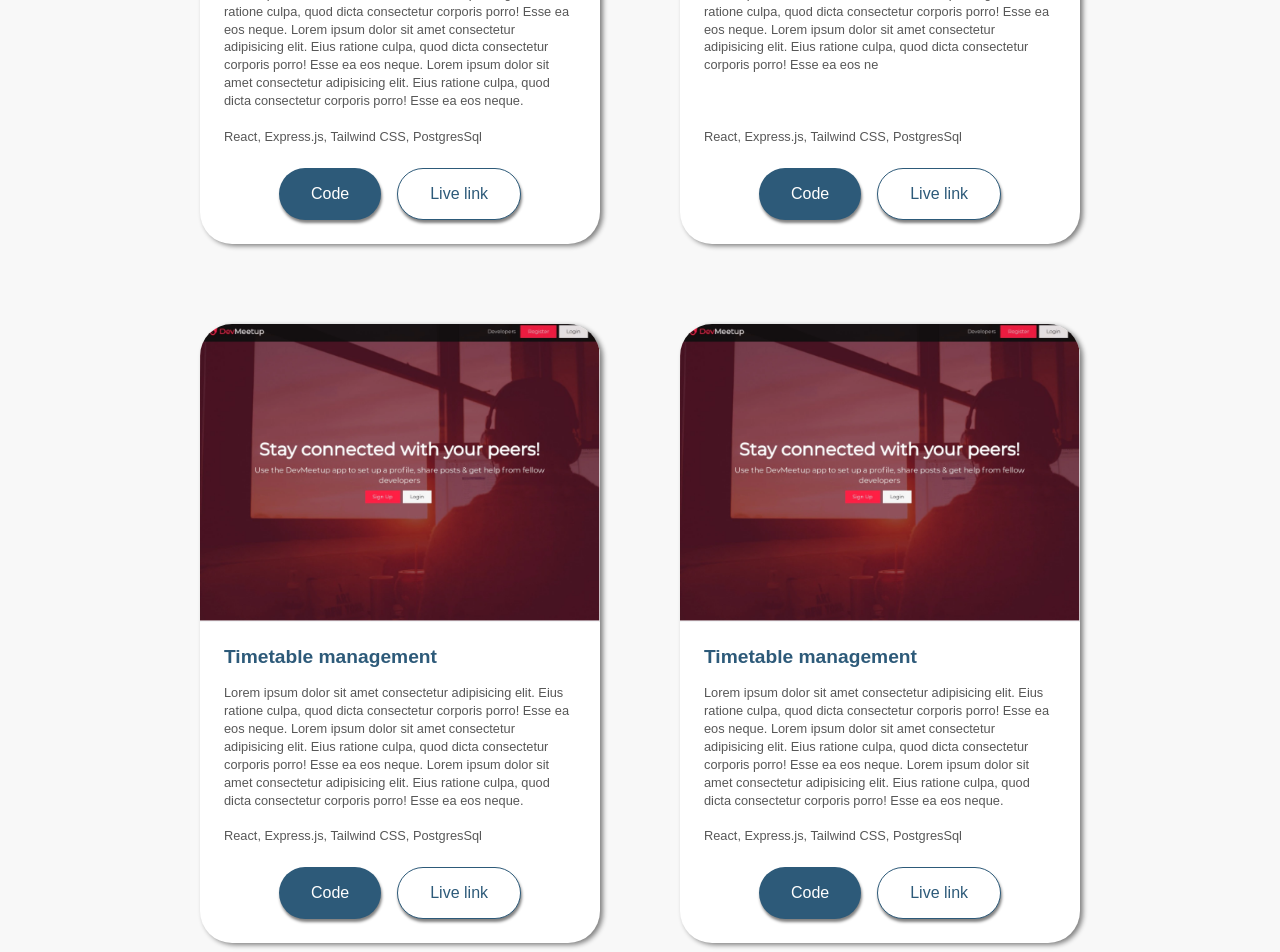
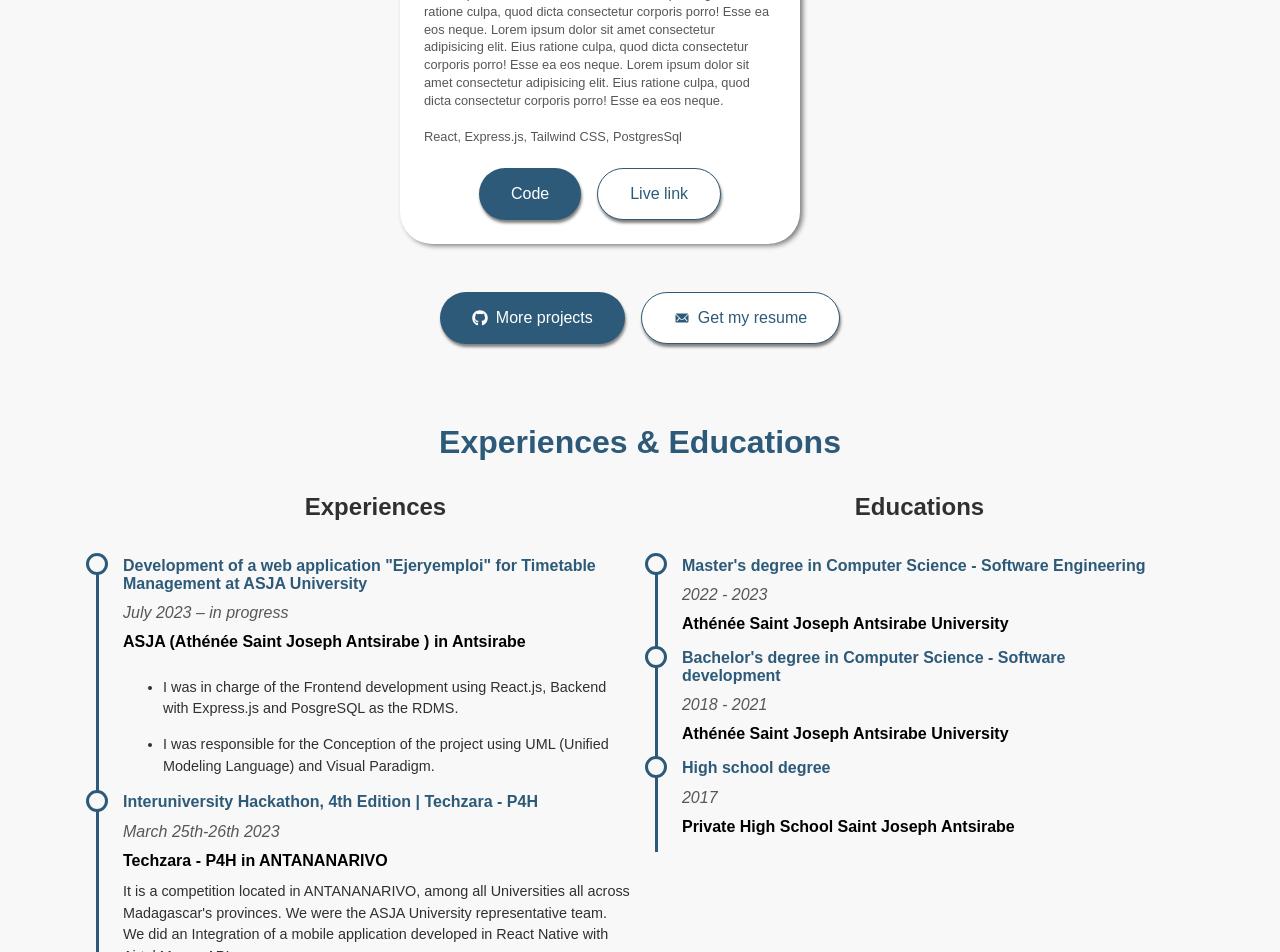
Before and after one commit to mahery76/antonio_porfolio, a Next.js app: page / in a window 1280 px wide. Shown: the part 2420-3372 px from the top of the page. Built offline with nearby package versions, Linux system fonts and the light colour scheme.

Commit message:
feat: update project section

```diff
--- a/src/app/_contents/5_ProjectSection/ProjectContents.jsx
+++ b/src/app/_contents/5_ProjectSection/ProjectContents.jsx
@@ -26,77 +26,19 @@ function ProjectContents() {
           </div>
         </div>
         <div className={styles.itemButtons}>
-          <Fill_icon button_label="Code" icon_element="" />
-          <Outline_icon button_label="Live link" icon_element="" />
+          <Fill_icon
+            button_label="Code"
+            icon_element=""
+            href="https://github.com/mahery76/coolplannerlite.git"
+          />
+          <Outline_icon
+            button_label="Live link"
+            icon_element=""
+            href="https://timetableplanner.vercel.app/timetable_elements/teachers"
+          />
         </div>
       </div>
 
-      <div className={styles.projectItem}>
-        <Image src={ProjectImage} className={styles.projectImage} alt="Project Image"/>
-        <div className={styles.itemInfo}>
-          <div className={styles.itemName}>Timetable management</div>
-          <div className={styles.itemDescription}>
-            Lorem ipsum dolor sit amet consectetur adipisicing elit. Eius
-            ratione culpa, quod dicta consectetur corporis porro! Esse ea eos
-            neque. Lorem ipsum dolor sit amet consectetur adipisicing elit. Eius
-            ratione culpa, quod dicta consectetur corporis porro! Esse ea eos
-            ne
-          </div>
-          <div className={styles.itemTools}>
-            React, Express.js, Tailwind CSS, PostgresSql
-          </div>
-        </div>
-        <div className={styles.itemButtons}>
-          <Fill_icon button_label="Code" icon_element="" />
-          <Outline_icon button_label="Live link" icon_element="" />
-        </div>
-      </div>
-
-      <div className={styles.projectItem}>
-        <Image src={ProjectImage} className={styles.projectImage} alt="Project Image" />
-        <div className={styles.itemInfo}>
-          <div className={styles.itemName}>Timetable management</div>
-          <div className={styles.itemDescription}>
-            Lorem ipsum dolor sit amet consectetur adipisicing elit. Eius
-            ratione culpa, quod dicta consectetur corporis porro! Esse ea eos
-            neque. Lorem ipsum dolor sit amet consectetur adipisicing elit. Eius
-            ratione culpa, quod dicta consectetur corporis porro! Esse ea eos
-            neque. Lorem ipsum dolor sit amet consectetur adipisicing elit. Eius
-            ratione culpa, quod dicta consectetur corporis porro! Esse ea eos
-            neque.
-          </div>
-          <div className={styles.itemTools}>
-            React, Express.js, Tailwind CSS, PostgresSql
-          </div>
-        </div>
-        <div className={styles.itemButtons}>
-          <Fill_icon button_label="Code" icon_element="" />
-          <Outline_icon button_label="Live link" icon_element="" />
-        </div>
-      </div>
-
-      <div className={styles.projectItem}>
-        <Image src={ProjectImage} className={styles.projectImage} alt="Project Image" />
-        <div className={styles.itemInfo}>
-          <div className={styles.itemName}>Timetable management</div>
-          <div className={styles.itemDescription}>
-            Lorem ipsum dolor sit amet consectetur adipisicing elit. Eius
-            ratione culpa, quod dicta consectetur corporis porro! Esse ea eos
-            neque. Lorem ipsum dolor sit amet consectetur adipisicing elit. Eius
-            ratione culpa, quod dicta consectetur corporis porro! Esse ea eos
-            neque. Lorem ipsum dolor sit amet consectetur adipisicing elit. Eius
-            ratione culpa, quod dicta consectetur corporis porro! Esse ea eos
-            neque.
-          </div>
-          <div className={styles.itemTools}>
-            React, Express.js, Tailwind CSS, PostgresSql
-          </div>
-        </div>
-        <div className={styles.itemButtons}>
-          <Fill_icon button_label="Code" icon_element="" />
-          <Outline_icon button_label="Live link" icon_element="" />
-        </div>
-      </div>
     </div>
   );
 }
```
